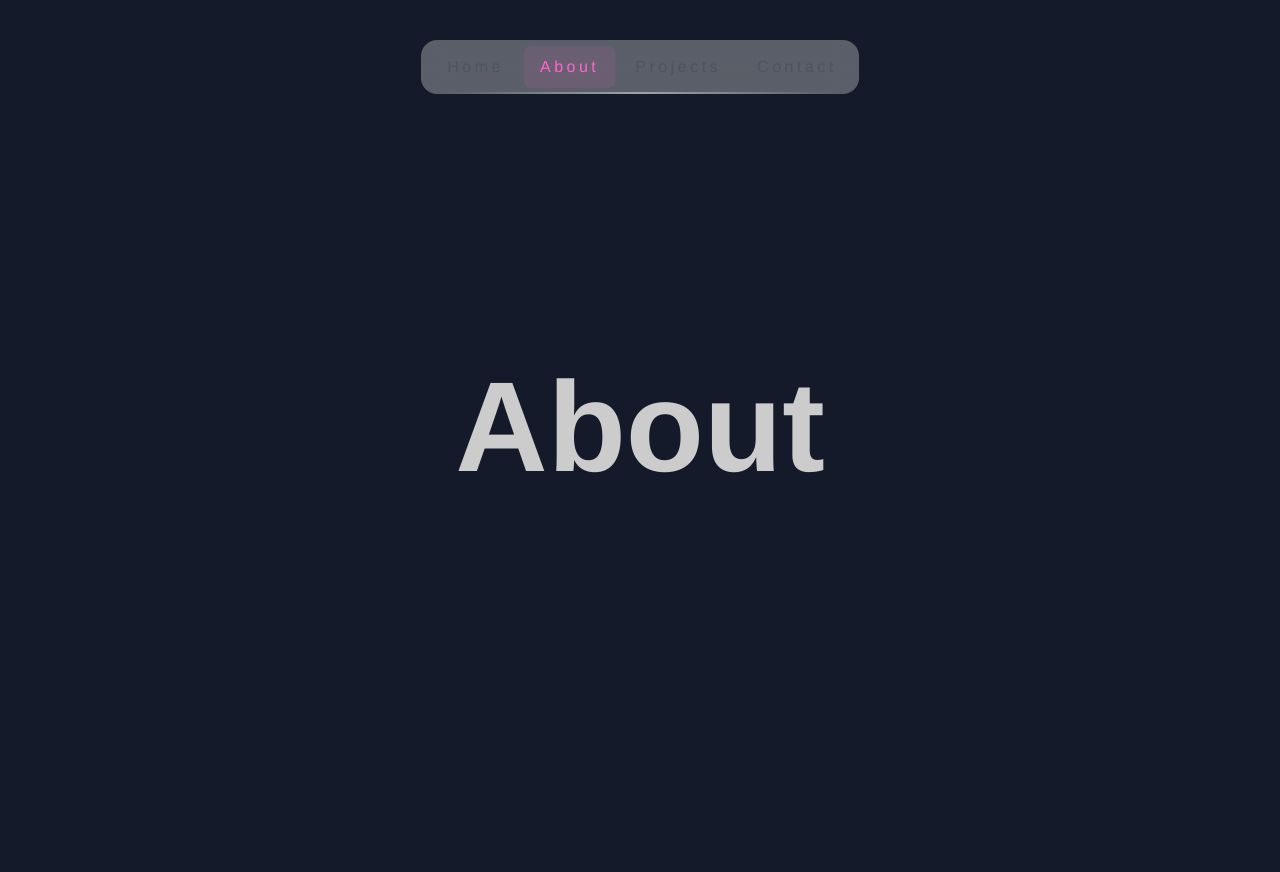
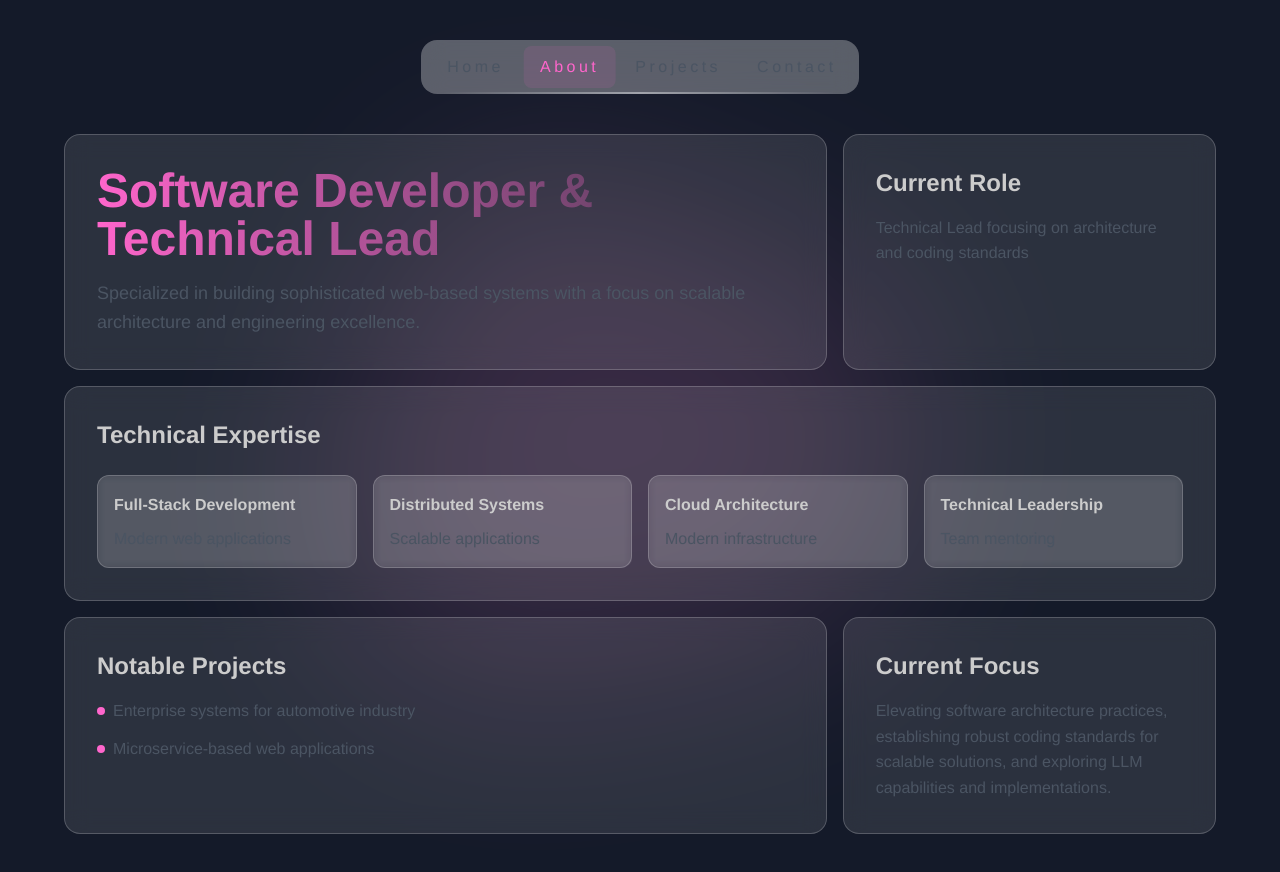
Before and after one commit to ryusu777/ryusu.id, a Nuxt app: page /about in a window 1280 px wide. Shown: the top 872 px of the page. Before the commit the page ends 800 px from the top, so only its background shows below. Built offline with nearby package versions, Linux system fonts and the light colour scheme; a web font is replaced by a local one.

Commit message:
added page transition, added about page, modified header transition timing, added animated background for blob background

```diff
--- /dev/null
+++ b/components/AnimatedBackground.vue
@@ -0,0 +1,43 @@
+<template>
+  <div class="absolute inset-0">
+    <svg
+      viewBox="0 0 200 200"
+      xmlns="http://www.w3.org/2000/svg"
+      class="absolute top-1/2 left-1/2 -translate-x-1/2 -translate-y-1/2 w-[800px] h-[800px] opacity-15 blur-[100px]"
+    >
+      <path
+        fill="#ff87d7"
+        :style="`d: path('${currentPath}')`"
+        transform="translate(100 100) scale(1, 1)"
+      />
+    </svg>
+  </div>
+</template>
+
+<script setup lang="ts">
+import { ref, onMounted, computed } from 'vue'
+
+const blobPaths = [
+  "M23.6,-41.2C31.9,-36.1,40.9,-32.4,53.7,-25.8C66.5,-19.2,83.1,-9.6,82.2,-0.5C81.3,8.5,62.8,17,49.3,22.6C35.9,28.1,27.5,30.7,20.2,36.9C12.8,43.2,6.4,53.3,-1.2,55.4C-8.8,57.4,-17.6,51.5,-28,47C-38.5,42.5,-50.6,39.4,-62.7,31.8C-74.8,24.1,-86.9,12.1,-88.2,-0.8C-89.6,-13.6,-80.1,-27.2,-70.7,-39.5C-61.3,-51.9,-52,-62.9,-40.3,-66C-28.5,-69,-14.2,-64,-3.3,-58.3C7.7,-52.6,15.3,-46.2,23.6,-41.2Z",
+  "M34.6,-56.4C47.2,-52.7,61.3,-48.1,64.8,-38.6C68.3,-29.1,61.1,-14.5,59.4,-1C57.6,12.5,61.3,25,58,34.8C54.7,44.6,44.3,51.7,33.5,51.9C22.6,52.1,11.3,45.4,-1.5,48C-14.4,50.7,-28.8,62.7,-41,63.3C-53.2,63.9,-63.3,53.1,-69.2,40.7C-75,28.2,-76.7,14.1,-73,2.2C-69.3,-9.8,-60.1,-19.6,-55,-33.4C-49.9,-47.1,-48.7,-64.8,-40.2,-70.9C-31.7,-77,-15.9,-71.4,-2.4,-67.2C11,-63,22,-60.1,34.6,-56.4Z",
+  "M32.6,-59.9C43.2,-50.4,53.3,-43.5,60.4,-34C67.6,-24.4,71.7,-12.2,75.1,1.9C78.4,16.1,80.9,32.1,71.4,37.6C61.9,43,40.4,37.9,26.5,36.4C12.6,35,6.3,37.1,-3.9,43.9C-14.1,50.7,-28.3,62.1,-39.6,62.1C-50.9,62,-59.4,50.6,-65.9,38.4C-72.4,26.2,-76.9,13.1,-79.1,-1.2C-81.2,-15.5,-80.9,-31.1,-71,-37.3C-61.1,-43.6,-41.4,-40.7,-28,-48.4C-14.5,-56.2,-7.3,-74.7,1.9,-78C11,-81.3,22.1,-69.3,32.6,-59.9Z",
+  "M34.6,-65.5C42,-55.6,43.4,-40.7,52.9,-29C62.3,-17.2,80,-8.6,86.1,3.6C92.3,15.7,86.9,31.4,76.9,42.2C66.8,52.9,52,58.7,38.4,61.8C24.8,64.9,12.4,65.2,-1.6,68C-15.6,70.7,-31.1,75.8,-43.4,71.9C-55.6,68.1,-64.5,55.2,-72.1,41.7C-79.8,28.2,-86.2,14.1,-87.3,-0.7C-88.5,-15.4,-84.3,-30.8,-75.7,-42.8C-67.2,-54.7,-54.2,-63.1,-40.9,-69.6C-27.5,-76.1,-13.8,-80.7,-0.1,-80.5C13.6,-80.3,27.1,-75.4,34.6,-65.5Z"
+]
+
+const currentIndex = ref(0);
+const currentPath = computed(() => blobPaths[currentIndex.value]);
+
+onMounted(() => {
+  setInterval(() => {
+    currentIndex.value = (currentIndex.value + 1) % blobPaths.length;
+  }, 3000);
+});
+</script>
+
+<style scoped>
+svg polyline,
+svg line,
+svg path {
+  transition: 3s linear;
+}
+</style>
--- a/components/layout/AppHeader.vue
+++ b/components/layout/AppHeader.vue
@@ -3,7 +3,7 @@
     <nav class="flex items-center justify-between p-1.5">
       <!-- Navigation Links -->
       <div class="hidden md:flex space-x-1 relative">
-        <div class="absolute transition-all duration-300 ease-in-out rounded-lg bg-primary/10 dark:bg-primary/10" :style="activeBackgroundStyle" />
+        <div class="absolute transition-all duration-300 ease-[cubic-bezier(0.22, 1, 0.36, 1)] rounded-lg bg-primary/10 dark:bg-primary/10" :style="activeBackgroundStyle" />
         <NuxtLink to="/" class="nav-link">
           Home
         </NuxtLink>
--- a/layouts/default.vue
+++ b/layouts/default.vue
@@ -1,9 +1,11 @@
 <script setup lang="ts">
 import AppHeader from '@/components/layout/AppHeader.vue'
+import AnimatedBackground from '@/components/AnimatedBackground.vue'
 </script>
 
 <template>
-  <div id="app">
+  <div id="app" class="min-h-screen flex flex-col justify-center items-center relative">
+    <AnimatedBackground />
     <AppHeader></AppHeader>
     <slot />
     <footer></footer>
@@ -28,16 +30,21 @@ body {
   color: hsl(0, 0%, 80%);
 }
 
-#app {
-  min-height: 100vh;
-  display: flex;
-  flex-direction: column;
-  justify-content: center;
-  align-items: center;
-}
-
 /* Smooth scrolling for the whole page */
 html {
   scroll-behavior: smooth;
 }
+
+.page-enter-active,
+.page-leave-active {
+  transition: all 0.4s cubic-bezier(0.22, 1, 0.36, 1);
+}
+.page-enter-from {
+  opacity: 0;
+  transform: translateX(20px) scale(0.90);
+}
+.page-leave-to {
+  opacity: 0;
+  transform: translateX(-20px);
+}
 </style>
--- a/nuxt.config.ts
+++ b/nuxt.config.ts
@@ -12,6 +12,10 @@ export default defineNuxtConfig({
     }
   },
   app: {
+    pageTransition: {
+      name: 'page',
+      mode: 'out-in'
+    },
     head: {
       link: [
         {
--- a/pages/about.vue
+++ b/pages/about.vue
@@ -1,5 +1,118 @@
 <template>
-  <main class="flex-1 flex flex-col justify-center items-center relative">
-    <h1 class="text-9xl font-bold">About</h1>
+  <main class="flex-1 flex flex-col items-center relative py-20 px-4 md:px-8 overflow-hidden">
+    <div class="max-w-6xl w-full">
+      <!-- Bento Grid Layout -->
+      <div class="bento-grid grid grid-cols-1 md:grid-cols-3 gap-4 auto-rows-min">
+      <!-- Hero Section - Spans 2 columns -->
+      <section class="bento-section md:col-span-2 group">
+        <h1 class="text-4xl md:text-5xl font-bold bg-gradient-to-r from-primary to-primary-400 bg-clip-text text-transparent mb-4">
+          Software Developer & Technical Lead
+        </h1>
+        <p class="text-lg section-text leading-relaxed">
+          Specialized in building sophisticated web-based systems with a focus on scalable architecture and engineering excellence.
+        </p>
+      </section>
+
+      <!-- Profile Quick Info -->
+      <section class="bento-section bg-primary/5 dark:bg-primary/5">
+        <h2 class="text-2xl font-semibold mb-4">Current Role</h2>
+        <p class="text-gray-600 dark:text-gray-300">Technical Lead focusing on architecture and coding standards</p>
+      </section>
+
+      <!-- Skills Grid - Spans 3 columns -->
+      <section class="bento-section md:col-span-3">
+        <h2 class="text-2xl font-semibold mb-6">Technical Expertise</h2>
+        <div class="grid grid-cols-1 md:grid-cols-4 gap-4">
+          <div class="bento-card">
+            <h3 class="font-semibold mb-2">Full-Stack Development</h3>
+            <p class="text-gray-600 dark:text-gray-300">Modern web applications</p>
+          </div>
+          <div class="bento-card">
+            <h3 class="font-semibold mb-2">Distributed Systems</h3>
+            <p class="text-gray-600 dark:text-gray-300">Scalable applications</p>
+          </div>
+          <div class="bento-card">
+            <h3 class="font-semibold mb-2">Cloud Architecture</h3>
+            <p class="text-gray-600 dark:text-gray-300">Modern infrastructure</p>
+          </div>
+          <div class="bento-card">
+            <h3 class="font-semibold mb-2">Technical Leadership</h3>
+            <p class="text-gray-600 dark:text-gray-300">Team mentoring</p>
+          </div>
+        </div>
+      </section>
+
+      <!-- Notable Projects - Spans 2 columns -->
+      <section class="bento-section md:col-span-2">
+        <h2 class="section-title">Notable Projects</h2>
+        <ul class="space-y-3 section-text">
+          <li class="flex items-center space-x-2">
+            <span class="w-2 h-2 rounded-full bg-primary"></span>
+            <span>Enterprise systems for automotive industry</span>
+          </li>
+          <li class="flex items-center space-x-2">
+            <span class="w-2 h-2 rounded-full bg-primary"></span>
+            <span>Microservice-based web applications</span>
+          </li>
+        </ul>
+      </section>
+
+      <!-- Current Focus -->
+      <section class="bento-section bg-gray-50 dark:bg-gray-800/50">
+        <h2 class="section-title">Current Focus</h2>
+        <p class="section-text">
+          Elevating software architecture practices, establishing robust coding standards for scalable solutions, and exploring LLM capabilities and implementations.
+        </p>
+      </section>
+    </div>
+    </div>
   </main>
 </template>
+
+<style scoped>
+.bento-grid {
+  --animation-delay: 120ms;
+}
+
+.bento-section {
+  @apply p-8 rounded-2xl border border-white/20 dark:border-white/10
+    bg-white/10 dark:bg-white/5 backdrop-blur-md
+    hover:shadow-lg hover:shadow-primary/5
+    hover:border-white/30 dark:hover:border-white/20
+    transition-all;
+  animation: fade-in-up 800ms var(--animation-delay) backwards;
+}
+
+.bento-card {
+  @apply p-4 rounded-xl
+    bg-white/10 dark:bg-white/5
+    backdrop-blur-sm
+    border border-white/20 dark:border-white/10
+    hover:border-white/30 dark:hover:border-white/20
+    transition-all;
+}
+
+.section-title {
+  @apply text-2xl font-semibold mb-4;
+}
+
+.section-text {
+  @apply text-gray-600 dark:text-gray-300;
+}
+
+.grid > section:nth-child(2) { --animation-delay: 240ms; }
+.grid > section:nth-child(3) { --animation-delay: 360ms; }
+.grid > section:nth-child(4) { --animation-delay: 480ms; }
+.grid > section:nth-child(5) { --animation-delay: 600ms; }
+
+@keyframes fade-in-up {
+  from {
+    opacity: 0;
+    transform: translateY(20px);
+  }
+  to {
+    opacity: 1;
+    transform: translateY(0);
+  }
+}
+</style>
--- a/pages/index.vue
+++ b/pages/index.vue
@@ -1,19 +1,5 @@
 <template>
   <main class="flex-1 flex flex-col justify-center items-center relative">
-    <div class="absolute inset-0">
-      <svg
-        viewBox="0 0 200 200"
-        xmlns="http://www.w3.org/2000/svg"
-        class="fixed top-1/2 left-1/2 -translate-x-1/2 -translate-y-1/2 w-[800px] h-[800px] opacity-15 blur-[100px]"
-      >
-        <path
-          fill="#ff87d7"
-          :style="`d: path('${currentPath}')`"
-          transform="translate(100 100) scale(1, 1)"
-        />
-      </svg>
-    </div>
-
     <h1 class="text-9xl font-bold">Hi</h1>
     <p class="text-bold md:text-3xl text-xl typing-animation" ref="typingText">
       <span class="typing-cursor">{{ displayText }}</span>
@@ -22,23 +8,10 @@
 </template>
 
 <script setup lang="ts">
-import { ref, onMounted, computed } from 'vue'
-
-const blobPaths = [
-  "M23.6,-41.2C31.9,-36.1,40.9,-32.4,53.7,-25.8C66.5,-19.2,83.1,-9.6,82.2,-0.5C81.3,8.5,62.8,17,49.3,22.6C35.9,28.1,27.5,30.7,20.2,36.9C12.8,43.2,6.4,53.3,-1.2,55.4C-8.8,57.4,-17.6,51.5,-28,47C-38.5,42.5,-50.6,39.4,-62.7,31.8C-74.8,24.1,-86.9,12.1,-88.2,-0.8C-89.6,-13.6,-80.1,-27.2,-70.7,-39.5C-61.3,-51.9,-52,-62.9,-40.3,-66C-28.5,-69,-14.2,-64,-3.3,-58.3C7.7,-52.6,15.3,-46.2,23.6,-41.2Z",
-  "M34.6,-56.4C47.2,-52.7,61.3,-48.1,64.8,-38.6C68.3,-29.1,61.1,-14.5,59.4,-1C57.6,12.5,61.3,25,58,34.8C54.7,44.6,44.3,51.7,33.5,51.9C22.6,52.1,11.3,45.4,-1.5,48C-14.4,50.7,-28.8,62.7,-41,63.3C-53.2,63.9,-63.3,53.1,-69.2,40.7C-75,28.2,-76.7,14.1,-73,2.2C-69.3,-9.8,-60.1,-19.6,-55,-33.4C-49.9,-47.1,-48.7,-64.8,-40.2,-70.9C-31.7,-77,-15.9,-71.4,-2.4,-67.2C11,-63,22,-60.1,34.6,-56.4Z",
-  "M32.6,-59.9C43.2,-50.4,53.3,-43.5,60.4,-34C67.6,-24.4,71.7,-12.2,75.1,1.9C78.4,16.1,80.9,32.1,71.4,37.6C61.9,43,40.4,37.9,26.5,36.4C12.6,35,6.3,37.1,-3.9,43.9C-14.1,50.7,-28.3,62.1,-39.6,62.1C-50.9,62,-59.4,50.6,-65.9,38.4C-72.4,26.2,-76.9,13.1,-79.1,-1.2C-81.2,-15.5,-80.9,-31.1,-71,-37.3C-61.1,-43.6,-41.4,-40.7,-28,-48.4C-14.5,-56.2,-7.3,-74.7,1.9,-78C11,-81.3,22.1,-69.3,32.6,-59.9Z",
-  "M34.6,-65.5C42,-55.6,43.4,-40.7,52.9,-29C62.3,-17.2,80,-8.6,86.1,3.6C92.3,15.7,86.9,31.4,76.9,42.2C66.8,52.9,52,58.7,38.4,61.8C24.8,64.9,12.4,65.2,-1.6,68C-15.6,70.7,-31.1,75.8,-43.4,71.9C-55.6,68.1,-64.5,55.2,-72.1,41.7C-79.8,28.2,-86.2,14.1,-87.3,-0.7C-88.5,-15.4,-84.3,-30.8,-75.7,-42.8C-67.2,-54.7,-54.2,-63.1,-40.9,-69.6C-27.5,-76.1,-13.8,-80.7,-0.1,-80.5C13.6,-80.3,27.1,-75.4,34.6,-65.5Z"
-]
-
-const currentIndex = ref(0);
-const currentPath = computed(() => blobPaths[currentIndex.value]);
+import { ref, onMounted } from 'vue'
 
 onMounted(() => {
   typeText();
-  setInterval(() => {
-    currentIndex.value = (currentIndex.value + 1) % blobPaths.length;
-  }, 3000);
 });
 
 const first = "Welcome...";
@@ -62,11 +35,3 @@ const typeText = () => {
   }
 };
 </script>
-
-<style>
-svg polyline,
-svg line,
-svg path {
-  transition: 3s linear;
-}
-</style>
```
